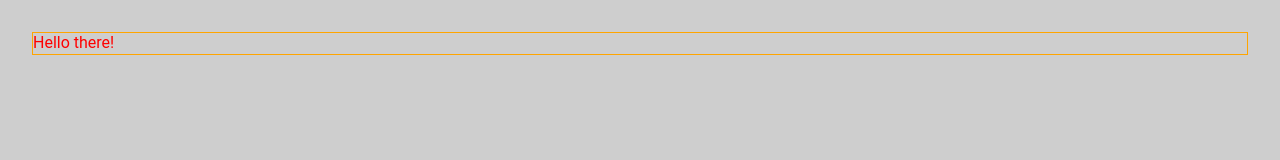
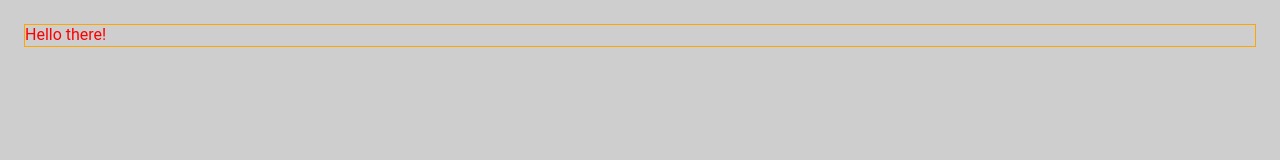
Before and after one commit to mo-abdullah94/boilerplate, a website: page index.html in a window 1280 px wide. Drawn offline with nearby package versions, Linux system fonts and the light colour scheme; files that its build step writes are made by us from their sources.

Commit message:
Update _global.scss

```diff
--- a/app/scss/_global.scss
+++ b/app/scss/_global.scss
@@ -10,7 +10,8 @@ html {
 }
 
 body {
-  padding: 20px;
+  margin: 0;
+  padding: 0;
   background-color: $ltGray;
   color: $black;
   font-family: "Roboto", sans-serif;
```
